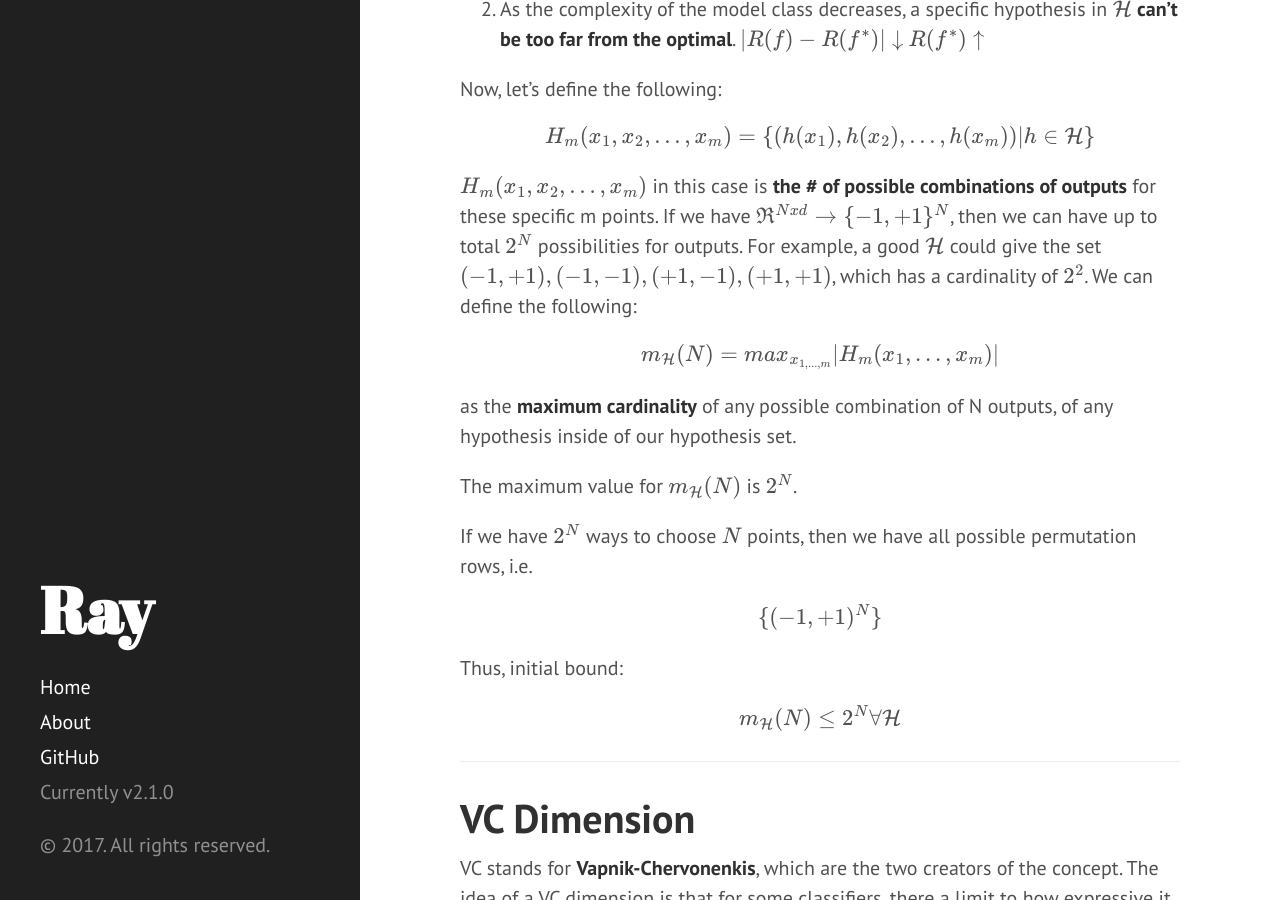
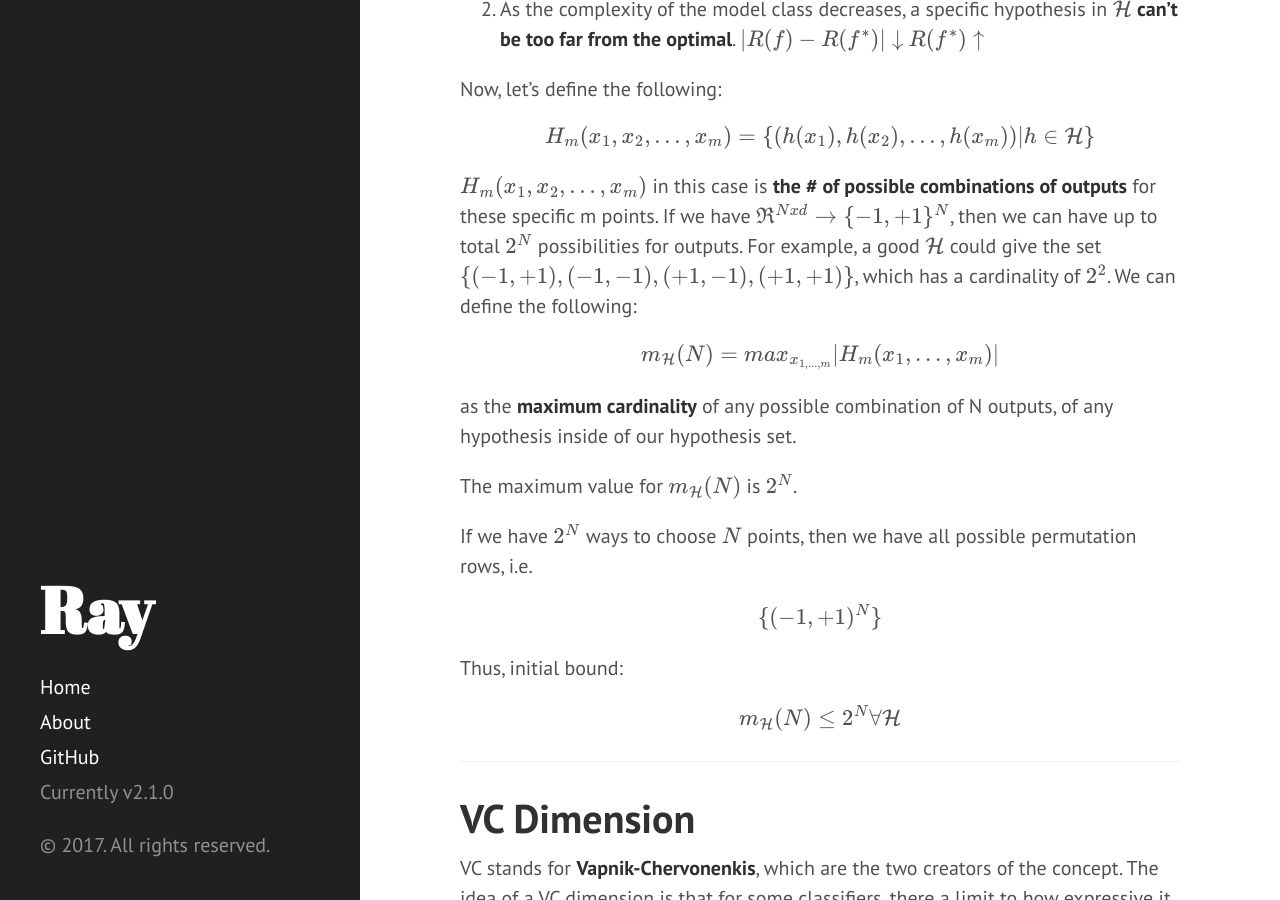
Before and after one commit to OneRaynyDay/oneraynyday.github.io, a Jekyll site: the page built from _posts/2017-08-20-VC-Dimensions.md, in a window 1280 px wide and 900 px high, scrolled down 344 px. Built offline with Jekyll 4.4.1, drawn with Linux system fonts in a browser that asks for light colours; Markdown is read by kramdown in place of the engine named in the settings; formulas are drawn with MathJax 3.

Commit message:
Updating files

```diff
--- a/_posts/2017-08-20-VC-Dimensions.md
+++ b/_posts/2017-08-20-VC-Dimensions.md
@@ -23,7 +23,7 @@ $$
 H_m(x_1, x_2, ..., x_m) = \{(h(x_1), h(x_2), ..., h(x_m)) | h \in \mathcal{H}\}
 $$
 
-$H_m(x_1, x_2, ..., x_m)$ in this case is **the # of possible combinations of outputs** for these specific m points. If we have $\Re^{Nxd} \to \\{-1,+1\\}^N$, then we can have up to total $2^N$ possibilities for outputs. For example, a good $\mathcal{H}$ could give the set $\{(-1, +1), (-1, -1), (+1, -1), (+1, +1)\}$, which has a cardinality of $2^2$. We can define the following:
+$H_m(x_1, x_2, ..., x_m)$ in this case is **the # of possible combinations of outputs** for these specific m points. If we have $\Re^{Nxd} \to \\{-1,+1\\}^N$, then we can have up to total $2^N$ possibilities for outputs. For example, a good $\mathcal{H}$ could give the set $\\{(-1, +1), (-1, -1), (+1, -1), (+1, +1)\\}$, which has a cardinality of $2^2$. We can define the following:
 
 $$
 m_\mathcal{H}(N) = max_{x_{1,...,m}} |H_m(x_1,...,x_m)|
```
